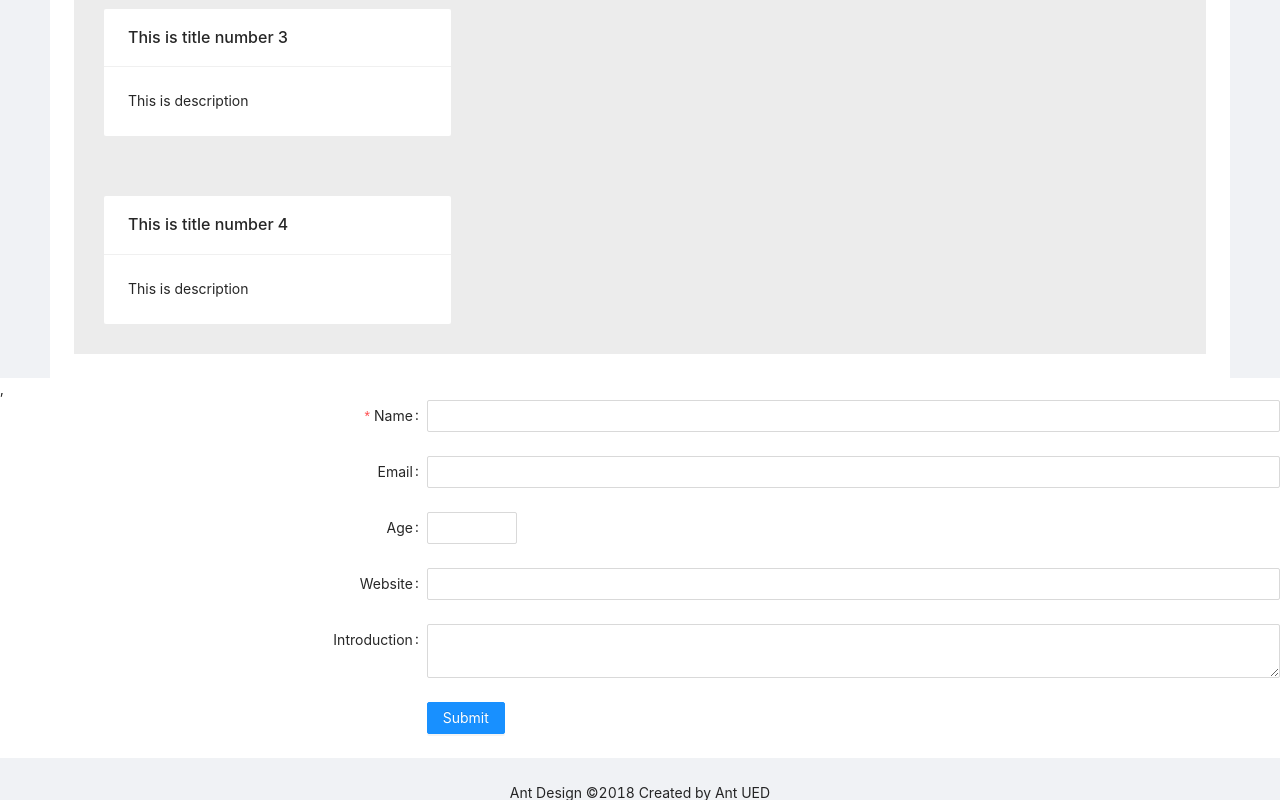
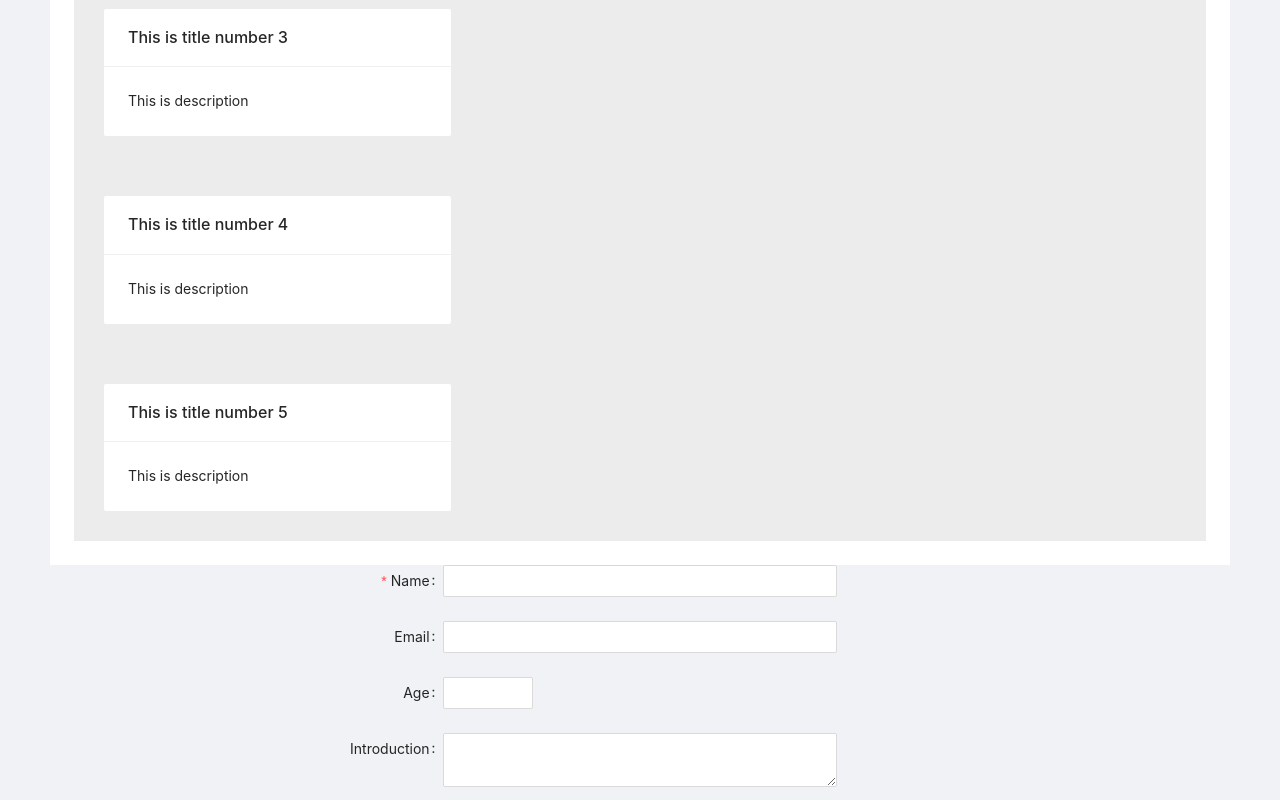
Before and after one commit to UltraMarineOwl/First_labratory_work, a React (Create React App) app in the folder laboratory_project/: page / in a window 1280 px wide. Shown: the part 537-1337 px from the top of the page. Built offline with nearby package versions, Linux system fonts and the light colour scheme.

Commit message:
Lab_3_done

```diff
--- a/laboratory_project/src/App.tsx
+++ b/laboratory_project/src/App.tsx
@@ -8,7 +8,6 @@ function App() {
   return (
       <>
         <LayoutCustom></LayoutCustom>
-          <Forms></Forms>
           <FooterNow></FooterNow>
       </>
   );
--- a/laboratory_project/src/Form/Forms.tsx
+++ b/laboratory_project/src/Form/Forms.tsx
@@ -1,10 +1,14 @@
 import './FormsStyle.css';
 import { Form, Input, InputNumber, Button } from 'antd';
+import {useState} from "react";
 
 const layout = {
     labelCol: { span: 8 },
     wrapperCol: { span: 16 },
 };
+
+// const { name, setName} = useState('');
+
 
 /* eslint-disable no-template-curly-in-string */
 const validateMessages = {
@@ -22,6 +26,8 @@ const validateMessages = {
 export const Forms = () => {
     const onFinish = (values: any) => {
         console.log(values);
+        const myJSON = JSON.stringify(values);
+        alert(myJSON);
     };
 
     return (
@@ -35,9 +41,6 @@ export const Forms = () => {
             <Form.Item name={['user', 'age']} label="Age" rules={[{ type: 'number', min: 0, max: 99 }]}>
                 <InputNumber />
             </Form.Item>
-            <Form.Item name={['user', 'website']} label="Website">
-                <Input />
-            </Form.Item>
             <Form.Item name={['user', 'introduction']} label="Introduction">
                 <Input.TextArea />
             </Form.Item>
--- a/laboratory_project/src/Form/FormsStyle.css
+++ b/laboratory_project/src/Form/FormsStyle.css
@@ -1 +1,5 @@
 @import '~antd/dist/antd.css';
+
+.ant-input{
+    width: 50%;
+}
--- a/laboratory_project/src/Layouts/LayoutCustom.tsx
+++ b/laboratory_project/src/Layouts/LayoutCustom.tsx
@@ -1,6 +1,7 @@
 import { Layout, Menu, Breadcrumb } from 'antd';
 import { ContentLayout } from './ContentLayout';
 import './LayoutC.css';
+import { Forms } from '../Form/Forms';
 
 const { Header, Content, Footer } = Layout;
 
@@ -25,6 +26,13 @@ const Informations = [
         title: "This is title number 4",
         description: "This is description"
     },
+    {
+        id: 5,
+        title: "This is title number 5",
+        description: "This is description"
+    },
+
+
 ]
 
 
@@ -48,6 +56,7 @@ export const LayoutCustom = () =>{
                         <Breadcrumb.Item>App</Breadcrumb.Item>
                         <Breadcrumb.Item>ThisNode</Breadcrumb.Item>
                     </Breadcrumb>
+
                     <div className="site-layout-content">
                         {   Informations.map((el, index) =>{
                             return(
@@ -55,9 +64,10 @@ export const LayoutCustom = () =>{
                             )
                         })
                         }
+
                     </div>
+                    <Forms></Forms>
                 </Content>
-                {/*<Footer style={{ textAlign: 'center' }}>Ant Design ©2018 Created by Ant UED</Footer>*/}
             </Layout>,
         </>
     )
```
